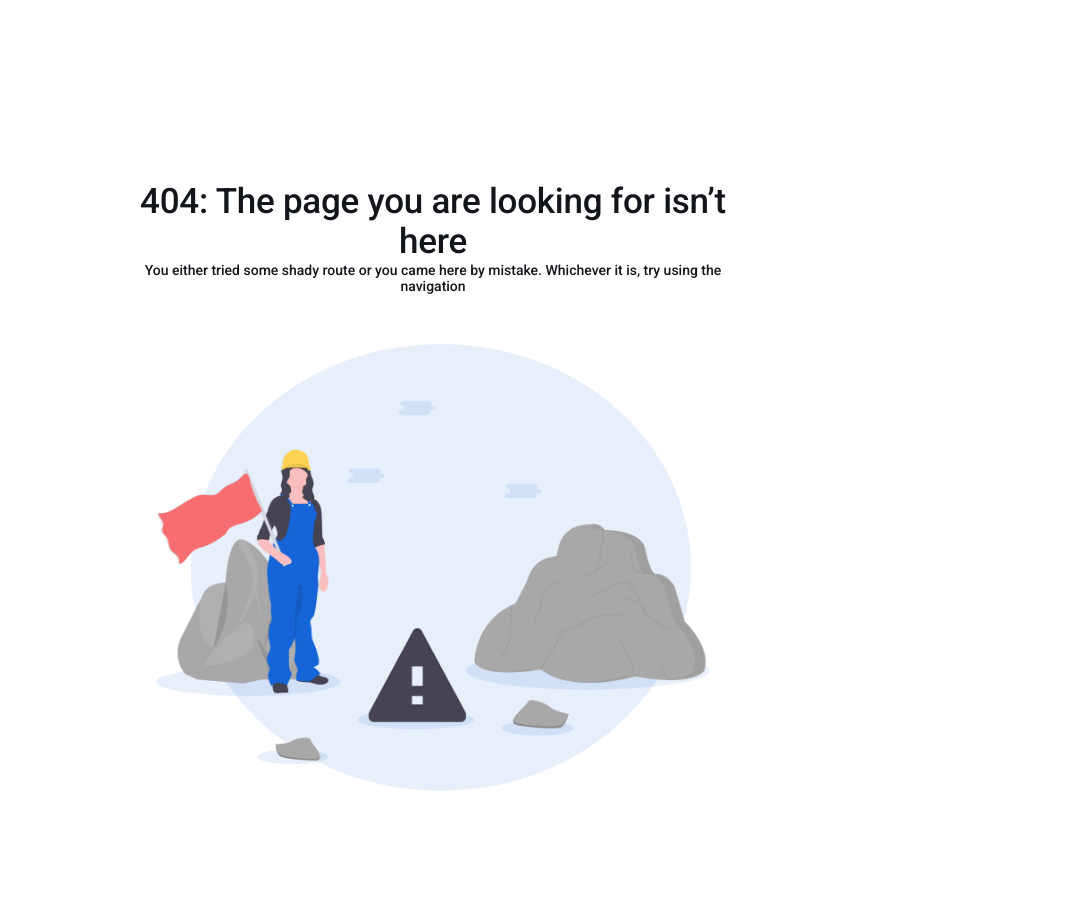
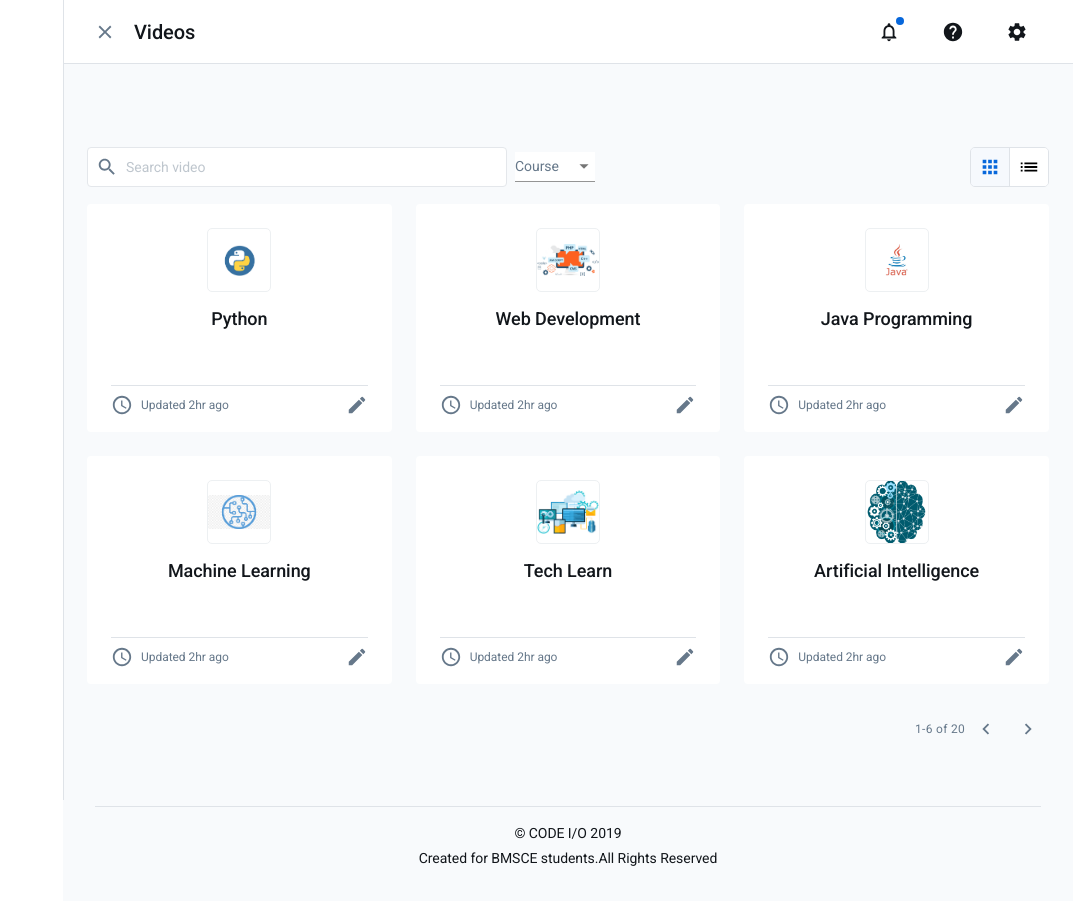
Before and after one commit to Kratharth/codeio-project, a React (Create React App) app: page /1/myvideos in a window 1280 px wide. Before the commit this address led to /not-found. Shown: the whole page, without its empty margins (207-1280 px from the left). Before the commit the page ends 827 px from the top, so only its background shows below. Built offline with nearby package versions, Linux system fonts and the light colour scheme.

Commit message:
My videos page for lecturer

```diff
--- a/package.json
+++ b/package.json
@@ -33,6 +33,7 @@
     "date-fns": "^2.0.0-beta.2",
     "history": "^4.7.2",
     "material-table": "^1.40.1",
+    "material-ui-search-bar": "^1.0.0-beta.13",
     "moment": "^2.24.0",
     "node-sass": "^4.11.0",
     "prop-types": "^15.7.1",
--- a/src/Routes.jsx
+++ b/src/Routes.jsx
@@ -25,6 +25,8 @@ import NotFound from './views/NotFound';
 import Videocontrol from './views/Videocontrol';
 import Videoedit from './views/Videoedit';
 import Courseedit from './views/Courseedit';
+//import MyVideos from './views/MyVideos';
+import ProductListedit from './views/ProductListedit';
 
 export default class Routes extends Component {
   render() {
@@ -237,6 +239,14 @@ render={({match}) =>
 }
 />
 
+ <Route
+exact
+path="/:type/myvideos"
+render={({match}) =>
+<ProductListedit type={match.params.type} />
+}
+/>
+
 
 
             <Route
--- a/src/components/AddStudent/index.jsx
+++ b/src/components/AddStudent/index.jsx
@@ -76,7 +76,7 @@ class AddStudent extends Component {
             autoComplete="off"
             noValidate
           >
-            <div className={classes.field}>
+            {/* <div className={classes.field}>
               <FormControl className={classes.margin}>
                 <TextField
                   id="outlined-name"
@@ -89,7 +89,7 @@ class AddStudent extends Component {
                   variant="outlined"
                 />
                 </FormControl>
-            </div>
+            </div> */}
             <div className={classes.field}>
               <FormControl className={classes.margin}>
               <TextField
@@ -116,7 +116,7 @@ class AddStudent extends Component {
                 </TextField>
               </FormControl>
             </div>
-            <div className={classes.field}>
+            {/* <div className={classes.field}>
               <FormControl className={classes.margin}>
                 <TextField
                   id="outlined-email"
@@ -129,7 +129,7 @@ class AddStudent extends Component {
                   variant="outlined"
                 />
                 </FormControl>
-            </div>
+            </div> */}
             <div className={classes.field}>
               <FormControl className={classes.margin}>
               <TextField
@@ -144,7 +144,7 @@ class AddStudent extends Component {
                       className: classes.menu,
                     },
                   }}
-                  helperText="Please select the sem"
+                  //helperText="Please select the sem"
                   margin="normal"
                   variant="outlined"
                 >
@@ -178,9 +178,17 @@ class AddStudent extends Component {
             color="primary"
             variant="contained"
           >
-            Save details
+            Search
+          </Button>
+          <Button
+            color="primary"
+            variant="contained"
+            component="span" className={classes.button}
+          >
+            View All
           </Button>
         </PortletFooter>
+
       </Portlet>
     );
   }
--- a/src/components/AddStudent/styles.jsx
+++ b/src/components/AddStudent/styles.jsx
@@ -4,7 +4,7 @@ export default theme => ({
       margin: theme.spacing.unit * 3
     },
     textField: {
-      width: '420px',
+      width: '200px',
       maxWidth: '100%',
       marginRight: theme.spacing.unit * 3
     },
@@ -13,5 +13,9 @@ export default theme => ({
       paddingRight: theme.spacing.unit * 3,
       paddingTop: theme.spacing.unit * 2,
       paddingBottom: theme.spacing.unit * 2
+    },
+    button: {
+      margin: theme.spacing(2)
+
     }
   });
--- a/src/layouts/Dashboard/components/Sidebar/SidebarLecturer/index.jsx
+++ b/src/layouts/Dashboard/components/Sidebar/SidebarLecturer/index.jsx
@@ -253,8 +253,22 @@ class SidebarLecturer extends Component {
           </ListItem>
 
       {/*My Videos*/}
+      <ListItem
+            activeClassName={classes.activeListItem}
+            className={classes.listItem}
+            component={newLink}
+            to="/lecturer/myvideos"
+          >
+            <ListItemIcon clsName={classes.listItemIcon}>
+              <VideoIcon/>
+            </ListItemIcon>
+            <ListItemText
+              classes={{ primary: classes.listItemText }}
+              primary="My Videos"
+            />
+          </ListItem>
 
-          <ListItem button onClick={this.handleClick2}
+          {/* <ListItem button onClick={this.handleClick2}
           className={classes.listItem}
           >
            <ListItemIcon className={classes.listItemIcon}>
@@ -297,7 +311,7 @@ class SidebarLecturer extends Component {
               primary="IOT"/>
             </ListItem>
           </List>
-          </Collapse>
+          </Collapse> */}
 
         {/*Transfer Session*/}
 
--- /dev/null
+++ b/src/views/ProductListedit/components/ProductsToolbar/index.jsx
@@ -0,0 +1,87 @@
+import React, { Component } from 'react';
+
+// Externals
+import PropTypes from 'prop-types';
+import classNames from 'classnames';
+
+// Material helpers
+import { withStyles } from '@material-ui/core';
+
+// Material components
+import { Button } from '@material-ui/core';
+
+// Shared components
+import { DisplayMode, SearchInput } from 'components';
+
+// Component styles
+import styles from './styles';
+//for the drop down
+import Select from '@material-ui/core/Select';
+import InputLabel from '@material-ui/core/InputLabel';
+
+class ProductsToolbar extends Component {
+  state= {
+    course: 'none'
+  };
+
+  handleChange = name => event => {
+    this.setState({
+      ...this.state,
+      [name]: event.target.value,
+    });
+  }
+  render() {
+    const { classes, className } = this.props;
+
+    const rootClassName = classNames(classes.root, className);
+
+    return (
+      <div className={rootClassName}>
+        <div className={classes.row}>
+          <span className={classes.spacer} />
+          {/* <Button
+            color="primary"
+            size="small"
+            variant="outlined"
+          >
+            Add
+          </Button> */}
+        </div>
+        <div className={classes.row}>
+          <SearchInput
+            className={classes.searchInput}
+            placeholder="Search video"
+          />
+          <Select
+          native
+          className={classes.selectInput}
+          value={this.state.course}
+          onChange={this.handleChange('course')}
+          inputProps={{
+            name: 'course',
+            id: 'course-native-simple',
+          }}
+        >
+          <option value="none" disabled >Course</option>
+          <option value={10}>LA</option>
+          <option value={20}>OS</option>
+          <option value={30}>DBMS</option>
+          <option value={40}>COA</option>
+          <option value={50}>WP</option>
+          <option value={60}>PYTHON</option>
+          <option value={70}>DC</option>
+        </Select>
+          <span className={classes.spacer} />
+          <DisplayMode mode="grid" />
+        </div>
+      </div>
+    );
+  }
+}
+
+ProductsToolbar.propTypes = {
+  className: PropTypes.string,
+  classes: PropTypes.object.isRequired
+};
+
+export default withStyles(styles)(ProductsToolbar);
--- /dev/null
+++ b/src/views/ProductListedit/components/ProductsToolbar/styles.jsx
@@ -0,0 +1,20 @@
+import SelectInput from "@material-ui/core/Select/SelectInput";
+
+export default theme => ({
+  root: {},
+  row: {
+    height: '42px',
+    display: 'flex',
+    alignItems: 'center',
+    marginTop: theme.spacing(1)
+  },
+  spacer: {
+    flexGrow: 1
+  },
+  searchInput: {
+    marginRight: theme.spacing(1)
+  },
+  selectInput:{
+    backgroundColor: theme.palette.background.paper
+  }
+});
--- /dev/null
+++ b/src/views/ProductListedit/components/index.jsx
@@ -0,0 +1,2 @@
+//export { default as ProductCard } from '../../.././components/ProductCard';
+export { default as ProductsToolbar } from './ProductsToolbar';
--- /dev/null
+++ b/src/views/ProductListedit/index.jsx
@@ -0,0 +1,154 @@
+import React, { Component } from 'react';
+import { Link } from 'react-router-dom';
+
+// Externals
+import PropTypes from 'prop-types';
+
+// Material helpers
+import { withStyles } from '@material-ui/core';
+
+// Material components
+import {
+  IconButton,
+  CircularProgress,
+  Grid,
+  Typography
+} from '@material-ui/core';
+
+// Material icons
+import {
+  ChevronRight as ChevronRightIcon,
+  ChevronLeft as ChevronLeftIcon
+} from '@material-ui/icons';
+
+// Shared layouts
+import { Dashboard as DashboardLayout } from 'layouts';
+
+// Shared services
+import { getProducts } from 'services/product';
+
+// Custom components
+import {ProductCard} from 'components';
+import { ProductsToolbar } from './components';
+import {ProductCardEdit}  from 'components';
+
+
+// Component styles
+import styles from './styles';
+
+class ProductList extends Component {
+  signal = true;
+
+  state = {
+    isLoading: false,
+    limit: 6,
+    products: [],
+    productsTotal: 0,
+    error: null
+  };
+
+  async getProducts(limit) {
+    try {
+      this.setState({ isLoading: true });
+
+      const { products, productsTotal } = await getProducts(limit);
+
+      if (this.signal) {
+        this.setState({
+          isLoading: false,
+          products,
+          productsTotal,
+          limit
+        });
+      }
+    } catch (error) {
+      if (this.signal) {
+        this.setState({
+          isLoading: false,
+          error
+        });
+      }
+    }
+  }
+
+  componentWillMount() {
+    this.signal = true;
+
+    const { limit } = this.state;
+
+    this.getProducts(limit);
+  }
+
+  componentWillUnmount() {
+    this.signal = false;
+  }
+
+  renderProducts() {
+    const { classes } = this.props;
+    const { isLoading, products } = this.state;
+
+    if (isLoading) {
+      return (
+        <div className={classes.progressWrapper}>
+          <CircularProgress />
+        </div>
+      );
+    }
+
+    if (products.length === 0) {
+      return (
+        <Typography variant="h6">There are no products available</Typography>
+      );
+    }
+
+    return (
+      <Grid
+        container
+        spacing={3}
+      >
+        {products.map(product => (
+          <Grid
+            item
+            key={product.id}
+            lg={4}
+            md={6}
+            xs={12}
+          >
+            <Link to="#">
+              <ProductCardEdit product={product} />
+            </Link>
+          </Grid>
+        ))}
+      </Grid>
+    );
+  }
+
+  render() {
+    const { classes,type } = this.props;
+
+    return (
+      <DashboardLayout title="Videos" type={type}>
+        <div className={classes.root}>
+          <ProductsToolbar />
+          <div className={classes.content}>{this.renderProducts()}</div>
+          <div className={classes.pagination}>
+            <Typography variant="caption">1-6 of 20</Typography>
+            <IconButton>
+              <ChevronLeftIcon />
+            </IconButton>
+            <IconButton>
+              <ChevronRightIcon />
+            </IconButton>
+          </div>
+        </div>
+      </DashboardLayout>
+    );
+  }
+}
+
+ProductList.propTypes = {
+  classes: PropTypes.object.isRequired,
+  type: PropTypes.oneOf(['admin','department','lecturer','student'])
+};
+
+export default withStyles(styles)(ProductList);
--- /dev/null
+++ b/src/views/ProductListedit/styles.jsx
@@ -0,0 +1,20 @@
+export default theme => ({
+  root: {
+    padding: theme.spacing(3)
+  },
+  content: {
+    marginTop: theme.spacing(2)
+  },
+  progressWrapper: {
+    paddingTop: '48px',
+    paddingBottom: '24px',
+    display: 'flex',
+    justifyContent: 'center'
+  },
+  pagination: {
+    marginTop: '24px',
+    display: 'flex',
+    alignItems: 'center',
+    justifyContent: 'flex-end'
+  }
+});
--- a/src/views/Timetable/timetable.js
+++ b/src/views/Timetable/timetable.js
@@ -98,6 +98,9 @@ export default class MaterialTableDemo extends React.Component {
                     }, 600);
                 }),
             }}
+            options={{
+              actionsColumnIndex: -1
+            }}
             />
         );
     }
```
Also changed, not shown: 1 other file (tests, documents, lock files or other folders).
